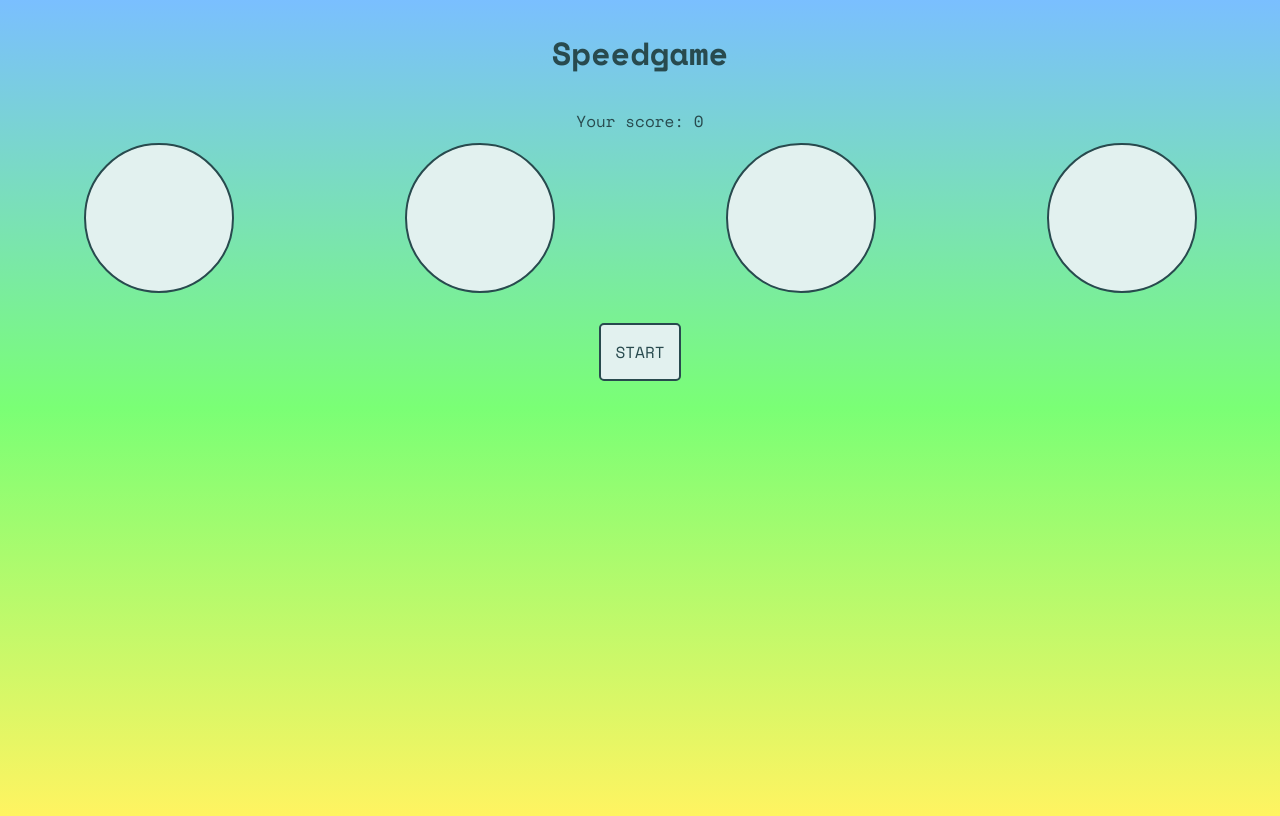
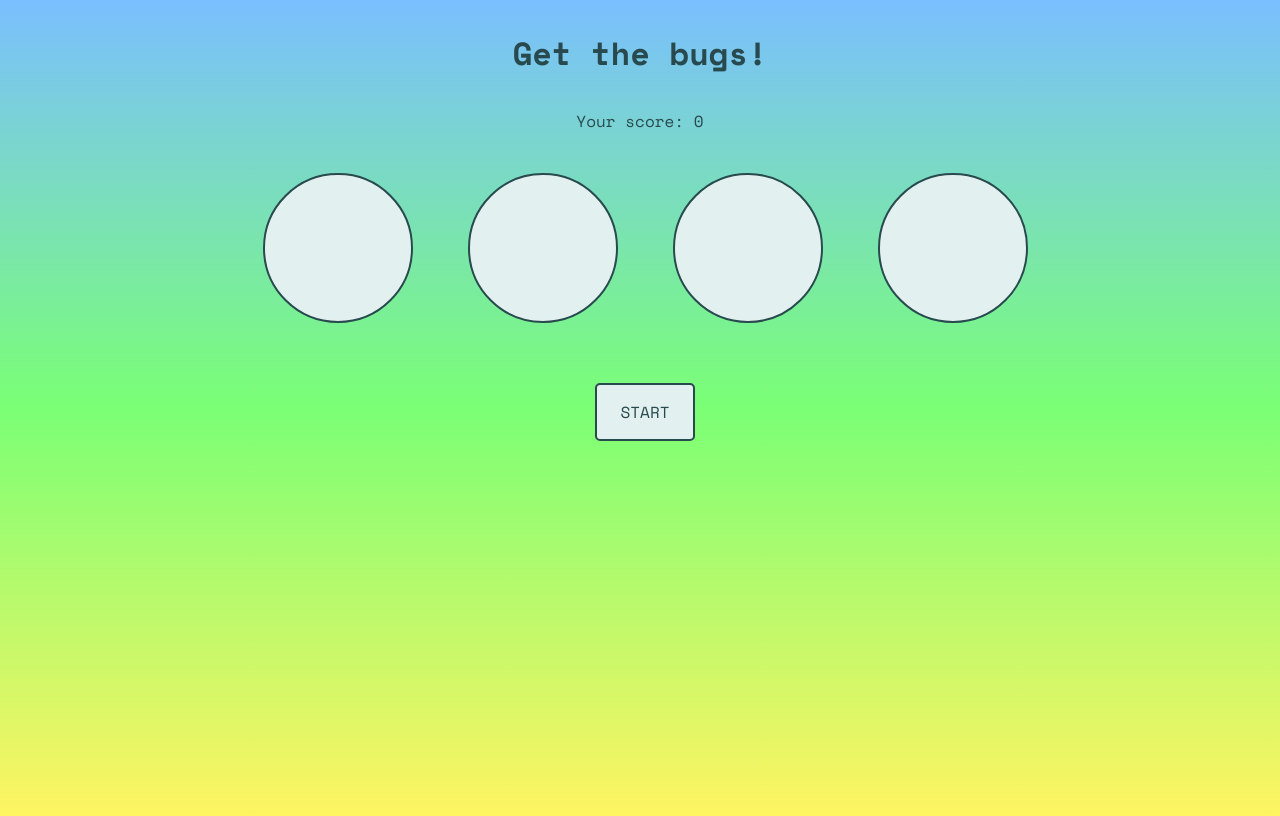
Before and after one commit to laurpe/speedgame-react, a React (Create React App) app: page / in a window 1280 px wide. Both pictures are taken after a click on the button "EASY". Built offline with nearby package versions, Linux system fonts and the light colour scheme.

Commit message:
fix active circle position, button min width

```diff
--- a/src/App.js
+++ b/src/App.js
@@ -9,7 +9,6 @@ import click from "./sounds/splat.ogg";
 import music from "./sounds/music.ogg";
 import endSound from "./sounds/game_over.wav";
 
-const clickSound = new Audio(click);
 const gameMusic = new Audio(music);
 const stopSound = new Audio(endSound);
 
@@ -83,6 +82,7 @@ class App extends Component {
         if (circle) {
             this.setState({ score: this.state.score + 1 });
             this.setState({ rounds: this.state.rounds - 1 });
+            const clickSound = new Audio(click);
             clickSound.play();
         } else {
             this.stopGame();
@@ -136,7 +136,7 @@ class App extends Component {
         return (
             <>
                 <div className="container">
-                    <h1>Speedgame</h1>
+                    <h1>Get the bugs!</h1>
                     {!this.state.difficultySet && (
                         <>
                             <h3>Choose difficulty</h3>
--- a/src/Components/Button.module.css
+++ b/src/Components/Button.module.css
@@ -7,4 +7,6 @@ button {
     border-radius: 5px;
     background-color: rgb(226, 241, 239);
     color: rgb(40, 74, 78);
+    margin-left: 10px;
+    min-width: 100px;
 }
--- a/src/Components/Circle.module.css
+++ b/src/Components/Circle.module.css
@@ -18,5 +18,4 @@
     background-position: center;
     background-size: 30px auto;
     background-repeat: no-repeat;
-    margin-bottom: 20px;
 }
--- a/src/index.css
+++ b/src/index.css
@@ -18,19 +18,9 @@ body {
     grid-template-columns: repeat(auto-fit, minmax(150px, 1fr));
     gap: 20px;
     place-items: center;
+    max-width: 800px;
+    margin: 30px auto;
 }
-
-/* @media (max-width: 900px) {
-    .circles {
-        grid-template-columns: repeat(3, 1fr);
-    }
-}
-
-@media (max-width: 600px) {
-    .circles {
-        grid-template-columns: repeat(2, 1fr);
-    }
-} */
 
 .buttons {
     display: flex;
```
